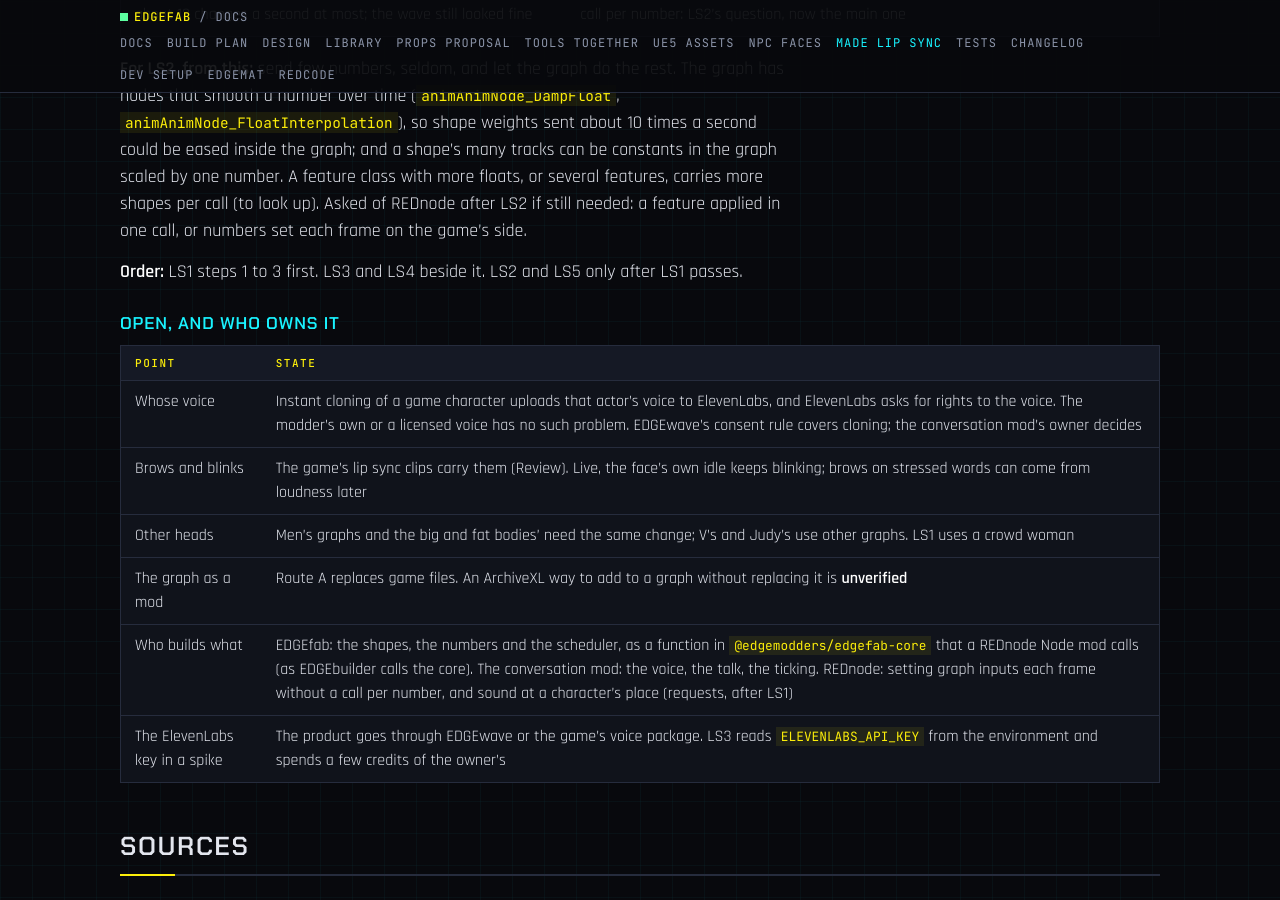
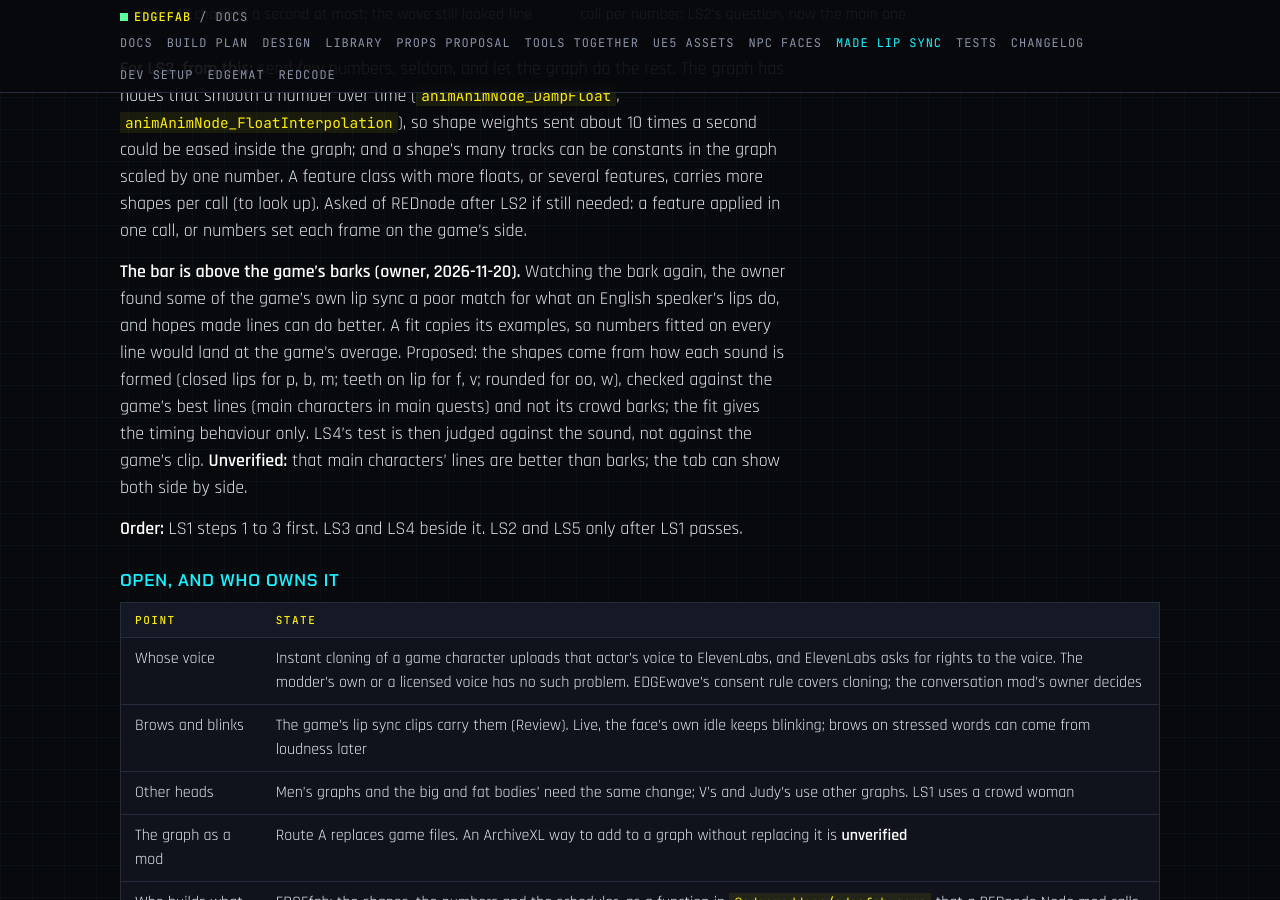
Before and after one commit to Edgemodders/EDGEfab, a Jekyll site: the page built from docs/lipsync.md, in a window 1280 px wide and 900 px high, scrolled down 18399 px. Built offline with Jekyll 4.4.1, drawn with Linux system fonts in a browser that asks for light colours.

Commit message:
Lip sync: the bar is above the game's barks (owner)
Co-Authored-By: Claude Fable 5.2 <noreply@anthropic.com>

```diff
--- a/docs/lipsync.md
+++ b/docs/lipsync.md
@@ -330,6 +330,8 @@ Smallest first within each; LS1 decides the path. LS3 and LS4 need no game and c
 
 **For LS2, from this:** send few numbers, seldom, and let the graph do the rest. The graph has nodes that smooth a number over time (`animAnimNode_DampFloat`, `animAnimNode_FloatInterpolation`), so shape weights sent about 10 times a second could be eased inside the graph; and a shape's many tracks can be constants in the graph scaled by one number. A feature class with more floats, or several features, carries more shapes per call (to look up). Asked of REDnode after LS2 if still needed: a feature applied in one call, or numbers set each frame on the game's side.
 
+**The bar is above the game's barks (owner, 2026-11-20).** Watching the bark again, the owner found some of the game's own lip sync a poor match for what an English speaker's lips do, and hopes made lines can do better. A fit copies its examples, so numbers fitted on every line would land at the game's average. Proposed: the shapes come from how each sound is formed (closed lips for p, b, m; teeth on lip for f, v; rounded for oo, w), checked against the game's best lines (main characters in main quests) and not its crowd barks; the fit gives the timing behaviour only. LS4's test is then judged against the sound, not against the game's clip. **Unverified:** that main characters' lines are better than barks; the tab can show both side by side.
+
 **Order:** LS1 steps 1 to 3 first. LS3 and LS4 beside it. LS2 and LS5 only after LS1 passes.
 
 ### Open, and who owns it
```
